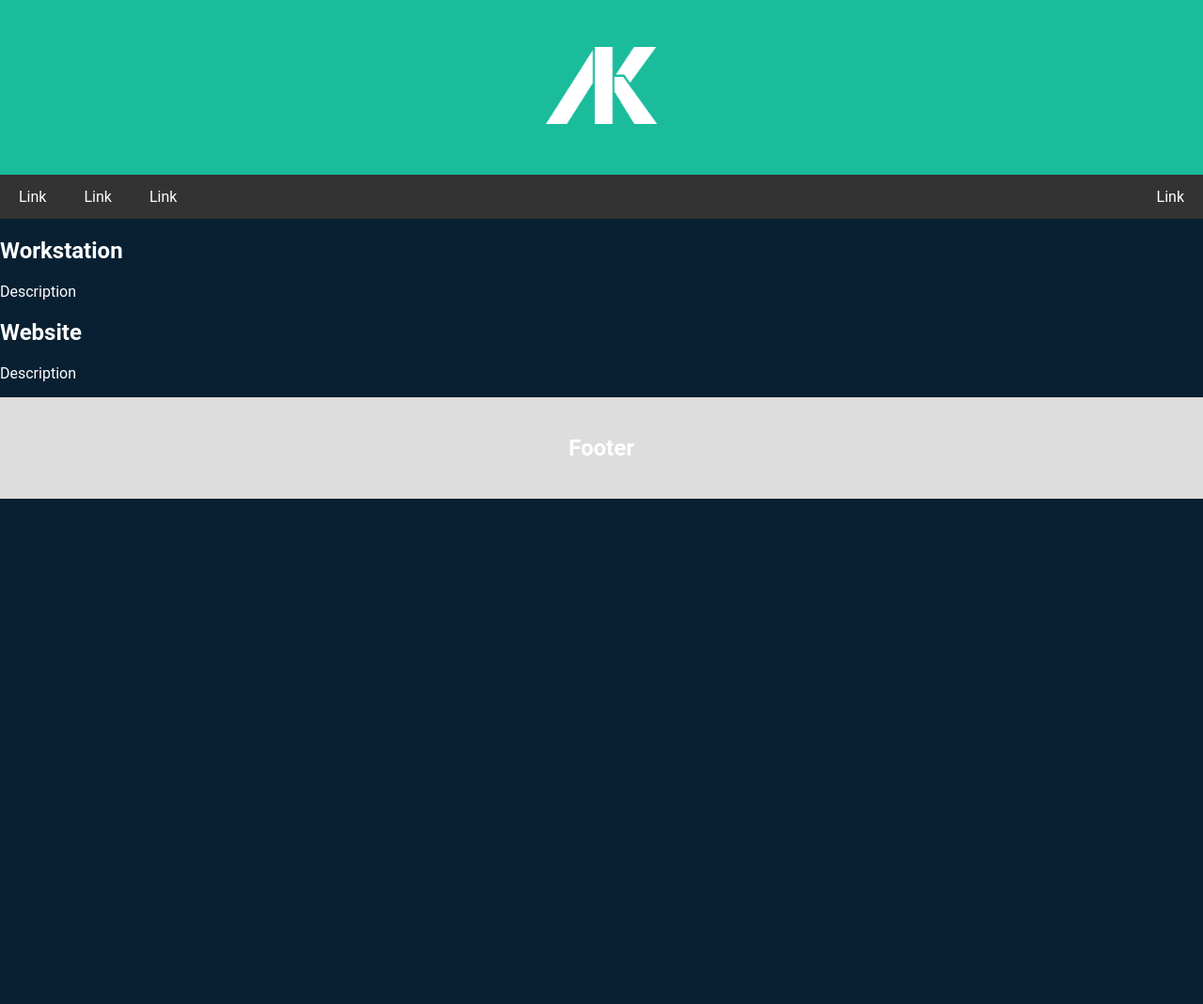
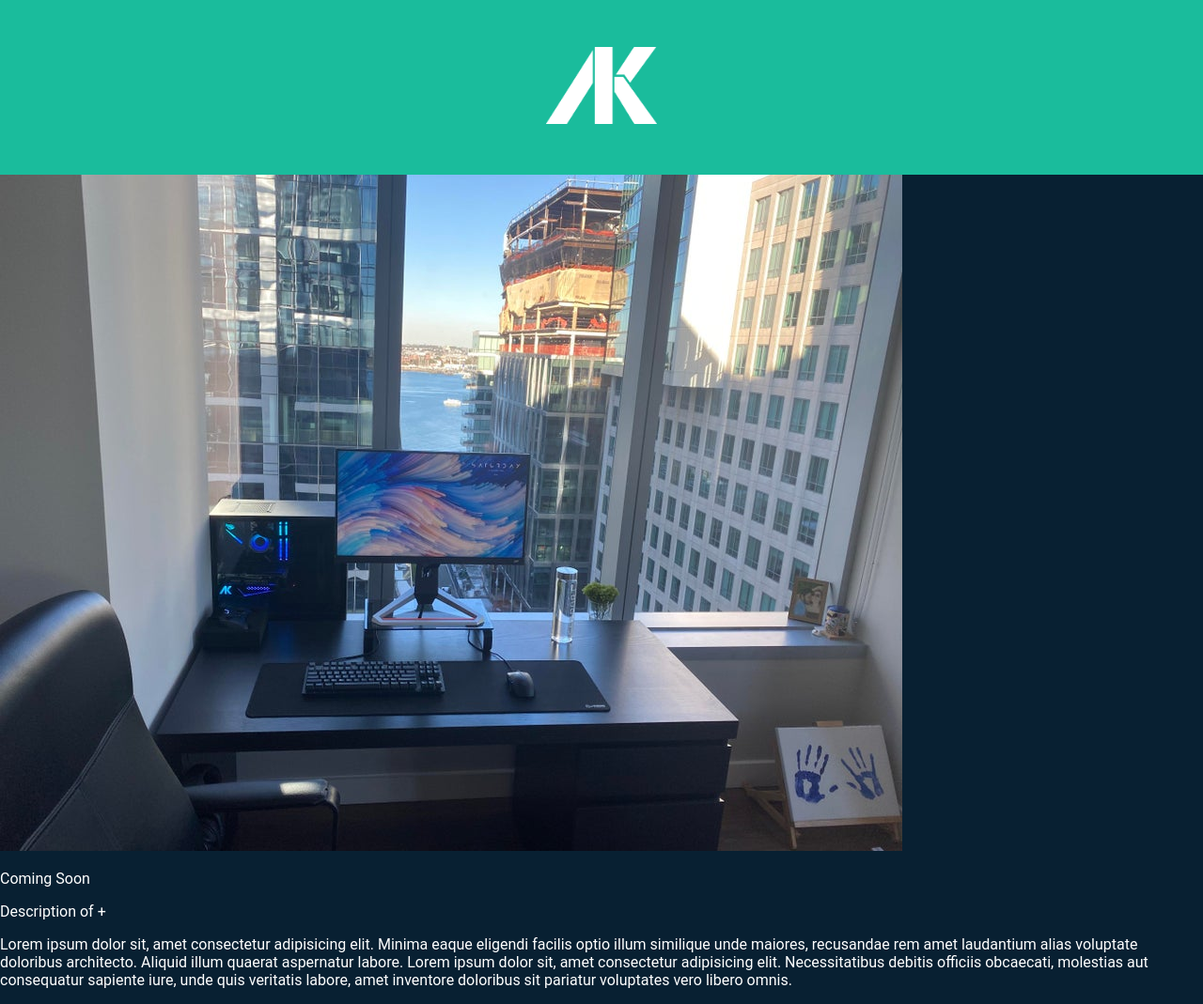
Before and after one commit to alkovachev/alkovachev.github.io, a plain HTML site: page index.html in a window 1280 px wide. Shown: the whole page at 94% size. Before the commit the page ends 800 px from the top, so only its background shows below. Drawn offline with Linux system fonts and the light colour scheme.

Commit message:
Update index.html

```diff
--- a/index.html
+++ b/index.html
@@ -11,23 +11,45 @@
     <div class="header">
         <img src="/Images/Logo-white-edit.png" alt="AK Logo">
     </div>
+     <!--   Navigation bar
+    <div class="navbar">
+        <a href="#">Workstation</a>
+        <a href="#">Gear Review</a>
+        <a href="#">Portfolio</a>
+    </div>
+    -->
+    <div class="pc-build grid">
 
-    <div class="navbar">
-        <a href="#">Link</a>
-        <a href="#">Link</a>
-        <a href="#">Link</a>
-        <a href="#" class="right">Link</a>
+            <div class="photo">
+                <img src="/Images/coming-soon.jpg" alt="AK Logo" class="image">
+                <div class="overlay">
+                    <p class="text">Coming Soon</p>
+                </div>
+            </div>
+            <div class="notes">
+                <p>Description of +</p>
+                <p>
+                    Lorem ipsum dolor sit, amet consectetur adipisicing elit. Minima eaque eligendi facilis optio illum similique unde maiores, recusandae rem amet laudantium alias voluptate doloribus architecto. Aliquid illum quaerat aspernatur labore.
+                    Lorem ipsum dolor sit, amet consectetur adipisicing elit. Necessitatibus debitis officiis obcaecati, molestias aut consequatur sapiente iure, unde quis veritatis labore, amet inventore doloribus sit pariatur voluptates vero libero omnis.
+
+                </p>
+            </div>
+    </div>
+    <div class="gear-review">
+
     </div>
 
-    <div class="main">
-        <h2>Workstation</h2>
-        <p>Description</p>
+    <div class="monitoring">
 
-        <h2>Website</h2>
-        <p>Description</p>
     </div>
 
+<!--
     <div class="footer">
-        <h2>Footer</h2>
+        <h2>Resources</h2>
+        <p>Flaticon
+        </p>
+        <p>dark theme</p>
+        <p>W3Schools</p>
     </div>
+    -->
 </body>
```
